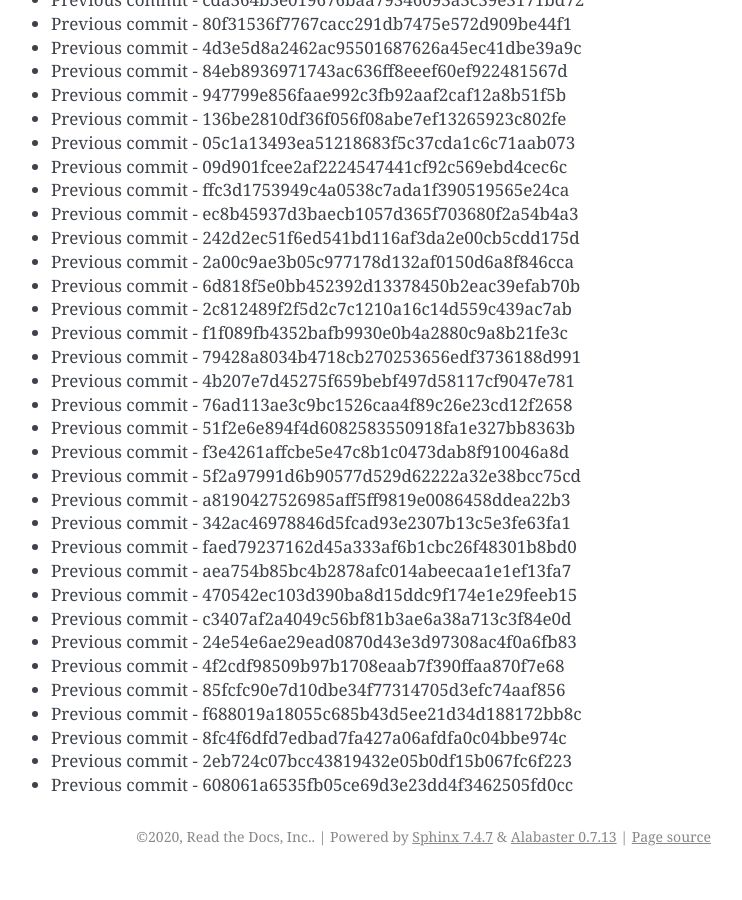
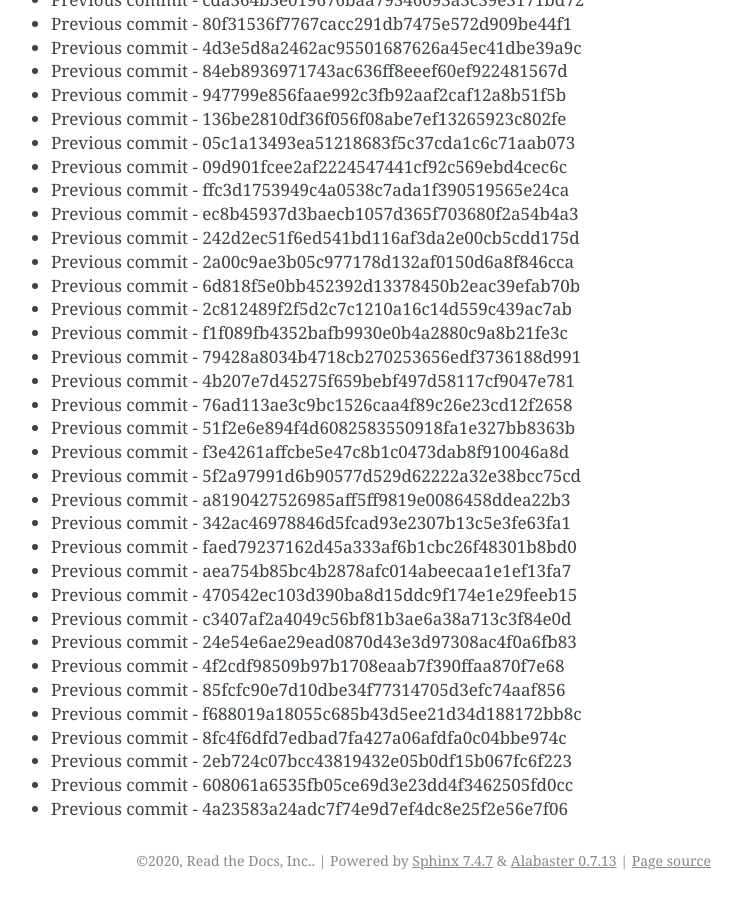
Before and after one commit to readthedocs/rtd-git-stresstest, a Sphinx documentation site: the page built from docs/updates.rst, in a window 1280 px wide and 900 px high, scrolled down 8104 px. Shown: the whole window, without its empty margins (399-1141 px from the left). Built offline with Sphinx 7.4.7, drawn with Linux system fonts in a browser that asks for light colours; before the commit the page ends 8980 px from its top, so only the background shows below that.

Commit message:
Generating commit from previous: 4a23583a24adc7f74e9d7ef4dc8e25f2e56e7f06

```diff
--- a/docs/updates.rst
+++ b/docs/updates.rst
@@ -372,3 +372,4 @@ It can be tested for any performance characteristics.
 * Previous commit - 8fc4f6dfd7edbad7fa427a06afdfa0c04bbe974c
 * Previous commit - 2eb724c07bcc43819432e05b0df15b067fc6f223
 * Previous commit - 608061a6535fb05ce69d3e23dd4f3462505fd0cc
+* Previous commit - 4a23583a24adc7f74e9d7ef4dc8e25f2e56e7f06
```
